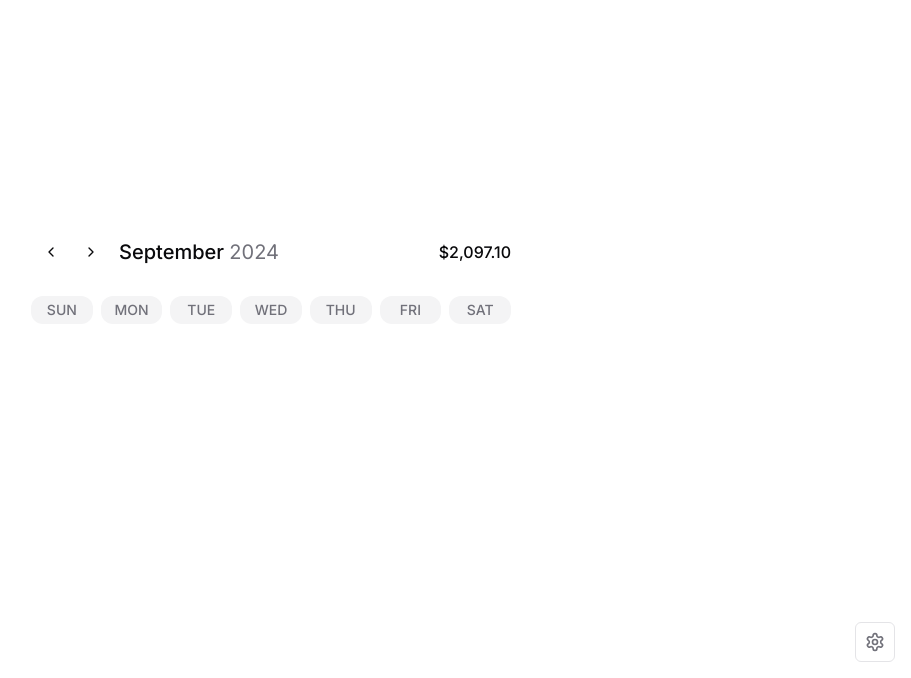
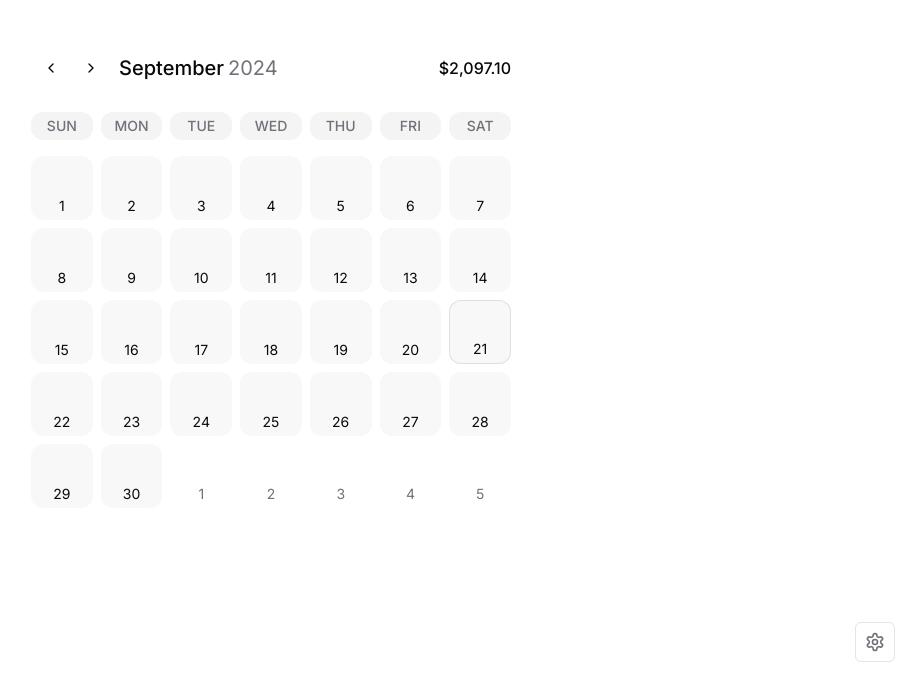
Before and after one commit to itsnitinr/subtrackt, a Next.js app: page / in a window 1280 px wide. Shown: the part 122-800 px from the top of the page, without its empty margins (369-1280 px from the left). Built offline with nearby package versions, Linux system fonts and the light colour scheme.

Commit message:
build initial calendar layout

```diff
--- a/app/page.tsx
+++ b/app/page.tsx
@@ -1,15 +1,60 @@
+'use client';
+
+import { useState, useMemo } from 'react';
+import {
+  subMonths,
+  addMonths,
+  startOfMonth,
+  endOfMonth,
+  startOfWeek,
+  endOfWeek,
+  eachDayOfInterval,
+} from 'date-fns';
+
 import { DayPill } from '@/components/day-pill';
 import { MonthSwitcher } from '@/components/month-switcher';
+import { Calendar } from '@/components/calendar';
 
 const Home = () => {
+  const [monthToShow, setMonthToShow] = useState(new Date());
+  const [direction, setDirection] = useState<0 | -1 | 1>(0);
+
+  const goToPreviousMonth = () => {
+    setDirection(-1);
+    setMonthToShow((prev) => subMonths(prev, 1));
+  };
+
+  const goToNextMonth = () => {
+    setDirection(1);
+    setMonthToShow((prev) => addMonths(prev, 1));
+  };
+
+  const dates = useMemo(() => {
+    const start = startOfWeek(startOfMonth(monthToShow));
+    const end = endOfWeek(endOfMonth(monthToShow));
+    return eachDayOfInterval({ start, end });
+  }, [monthToShow]);
+
   return (
     <div className="h-full flex flex-col justify-center gap-6">
-      <MonthSwitcher />
-      <div className="grid grid-cols-7 gap-2">
-        {['Sun', 'Mon', 'Tue', 'Wed', 'Thu', 'Fri', 'Sat'].map((day) => (
-          <DayPill key={day}>{day}</DayPill>
-        ))}
-      </div>
+      <MonthSwitcher
+        month={monthToShow}
+        onPrevious={goToPreviousMonth}
+        onNext={goToNextMonth}
+        direction={direction}
+      />
+      <section className="flex flex-col gap-4">
+        <div className="grid grid-cols-7 gap-2 ">
+          {['Sun', 'Mon', 'Tue', 'Wed', 'Thu', 'Fri', 'Sat'].map((day) => (
+            <DayPill key={day}>{day}</DayPill>
+          ))}
+        </div>
+        <Calendar
+          dates={dates}
+          monthToShow={monthToShow}
+          direction={direction}
+        />
+      </section>
     </div>
   );
 };
--- /dev/null
+++ b/components/calendar.tsx
@@ -0,0 +1,47 @@
+import { isSameMonth } from 'date-fns';
+import { AnimatePresence, motion } from 'framer-motion';
+
+import { DatePill } from '@/components/date-pill';
+
+interface CalendarProps {
+  dates: Date[];
+  monthToShow: Date;
+  direction: number;
+}
+
+export const Calendar = ({ dates, monthToShow, direction }: CalendarProps) => {
+  const slideVariants = {
+    initial: (direction: number) => ({
+      y: direction * 40,
+      opacity: 0,
+    }),
+    animate: { y: 0, opacity: 1 },
+    exit: (direction: number) => ({
+      y: direction * -40,
+      opacity: 0,
+    }),
+  };
+
+  return (
+    <AnimatePresence initial={false} mode="popLayout">
+      <motion.div
+        key={monthToShow.toISOString()}
+        variants={slideVariants}
+        initial="initial"
+        animate="animate"
+        exit="exit"
+        custom={direction}
+        transition={{ duration: 0.25, ease: 'easeInOut' }}
+        className="grid grid-cols-7 gap-2 overflow-hidden"
+      >
+        {dates.map((date) => (
+          <DatePill
+            key={date.toISOString()}
+            date={date}
+            isCurrentMonth={isSameMonth(date, monthToShow)}
+          />
+        ))}
+      </motion.div>
+    </AnimatePresence>
+  );
+};
--- /dev/null
+++ b/components/date-pill.tsx
@@ -0,0 +1,24 @@
+import { format, isToday } from 'date-fns';
+
+import { cn } from '@/lib/utils';
+
+interface DatePillProps {
+  date: Date;
+  isCurrentMonth: boolean;
+}
+
+export const DatePill = ({ date, isCurrentMonth }: DatePillProps) => {
+  return (
+    <div
+      className={cn(
+        'text-center rounded-xl h-16 relative text-sm',
+        isCurrentMonth
+          ? 'bg-secondary/60'
+          : 'bg-transparent text-muted-foreground',
+        isToday(date) && 'border border-foreground/10'
+      )}
+    >
+      <p className="absolute bottom-1 w-full">{format(date, 'd')}</p>
+    </div>
+  );
+};
--- a/components/month-switcher.tsx
+++ b/components/month-switcher.tsx
@@ -1,23 +1,60 @@
+import { format } from 'date-fns';
+import { AnimatePresence, motion } from 'framer-motion';
 import { ChevronLeft, ChevronRight } from 'lucide-react';
 
 import { Button } from '@/components/ui/button';
 
-export const MonthSwitcher = () => {
+interface MonthSwitcherProps {
+  month: Date;
+  onPrevious: () => void;
+  onNext: () => void;
+  direction: number;
+}
+
+export const MonthSwitcher = ({
+  month,
+  onPrevious,
+  onNext,
+  direction,
+}: MonthSwitcherProps) => {
+  const slideVariants = {
+    initial: (direction: number) => ({ y: direction * 20, opacity: 0 }),
+    animate: { y: 0, opacity: 1 },
+    exit: (direction: number) => ({ y: direction * -20, opacity: 0 }),
+  };
+
   return (
     <header className="flex items-center justify-between">
       <div className="flex items-center gap-2">
         <div>
-          <Button variant="ghost" size="icon">
+          <Button variant="ghost" size="icon" onClick={onPrevious}>
             <ChevronLeft className="size-4" />
           </Button>
-          <Button variant="ghost" size="icon">
+          <Button variant="ghost" size="icon" onClick={onNext}>
             <ChevronRight className="size-4" />
           </Button>
         </div>
-        <h2 className="text-xl font-medium">
-          September{' '}
-          <span className="text-muted-foreground font-normal">2024</span>
-        </h2>
+        <AnimatePresence initial={false} mode="popLayout">
+          <motion.h2
+            key={format(month, 'MMMM yyyy')}
+            variants={slideVariants}
+            initial="initial"
+            animate="animate"
+            exit="exit"
+            custom={direction}
+            className="text-xl font-medium"
+            transition={{ duration: 0.2, ease: 'easeInOut' }}
+          >
+            {format(month, 'MMMM')}
+          </motion.h2>
+          <motion.h2
+            layout="position"
+            transition={{ duration: 0.25 }}
+            className="text-xl text-muted-foreground -ml-1"
+          >
+            {format(month, 'yyyy')}
+          </motion.h2>
+        </AnimatePresence>
       </div>
       <p className="font-medium">$2,097.10</p>
     </header>
--- a/package.json
+++ b/package.json
@@ -14,6 +14,8 @@
     "@radix-ui/react-slot": "^1.1.0",
     "class-variance-authority": "^0.7.0",
     "clsx": "^2.1.1",
+    "date-fns": "^4.1.0",
+    "framer-motion": "^11.5.6",
     "lucide-react": "^0.445.0",
     "next": "14.2.13",
     "next-themes": "^0.3.0",
```
Also changed, not shown: 1 other file (tests, documents, lock files or other folders).
